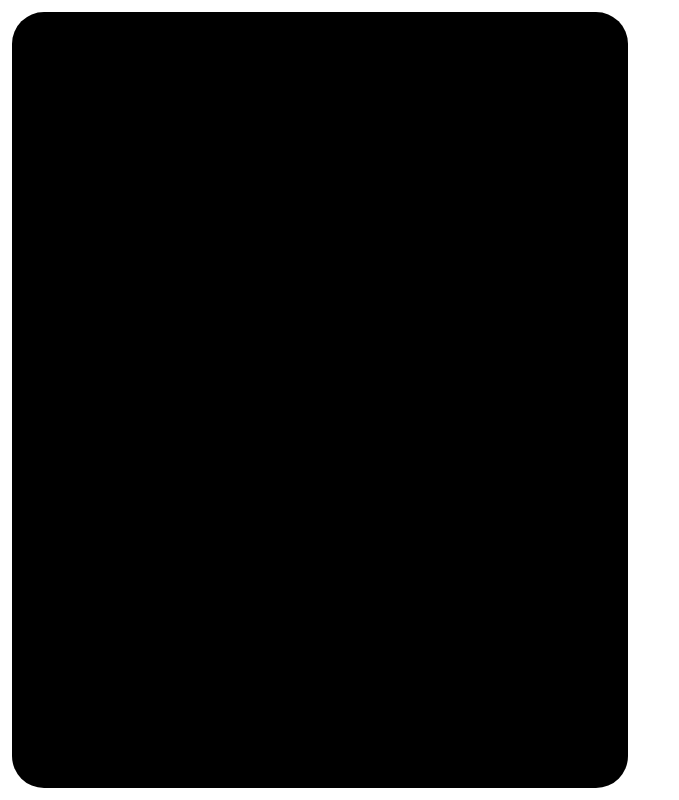
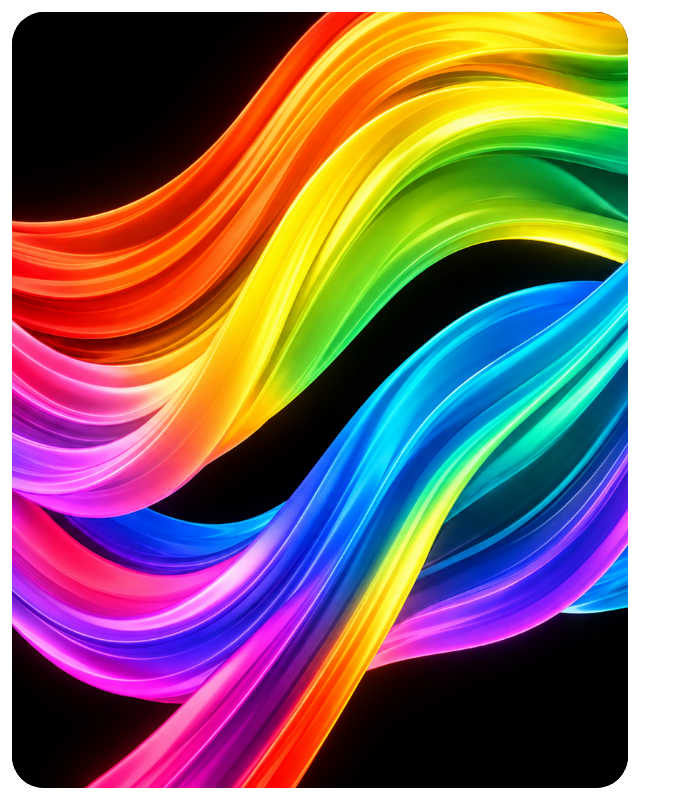
Before and after one commit to muktinathrajbanshi/my_photos, a React (Vite) app in the folder frontend/: page /login in a window 1280 px wide. Shown: the whole page, without its empty margins (0-679 px from the left). Built offline with nearby package versions, Linux system fonts and the light colour scheme; a web font is replaced by a local one.

Commit message:
og ag lori sunoji

```diff
--- a/frontend/src/pages/AuthPage.jsx
+++ b/frontend/src/pages/AuthPage.jsx
@@ -9,7 +9,13 @@ const AuthPage = () => {
         <div
           className="relative size-full rounded-[26px] sm:rounded-4xl overflow-hidden
         flex flex-col justify-between p-8 sm:p-12 text-white bg-black"
-        ></div>
+        >
+          <img
+            src="/login_ribbon.png"
+            alt="Fluid Neon Art"
+            className="absolute inset-0 size-full object-cover object-center"
+          />
+        </div>
       </div>
 
       {/* Form  */}
```
